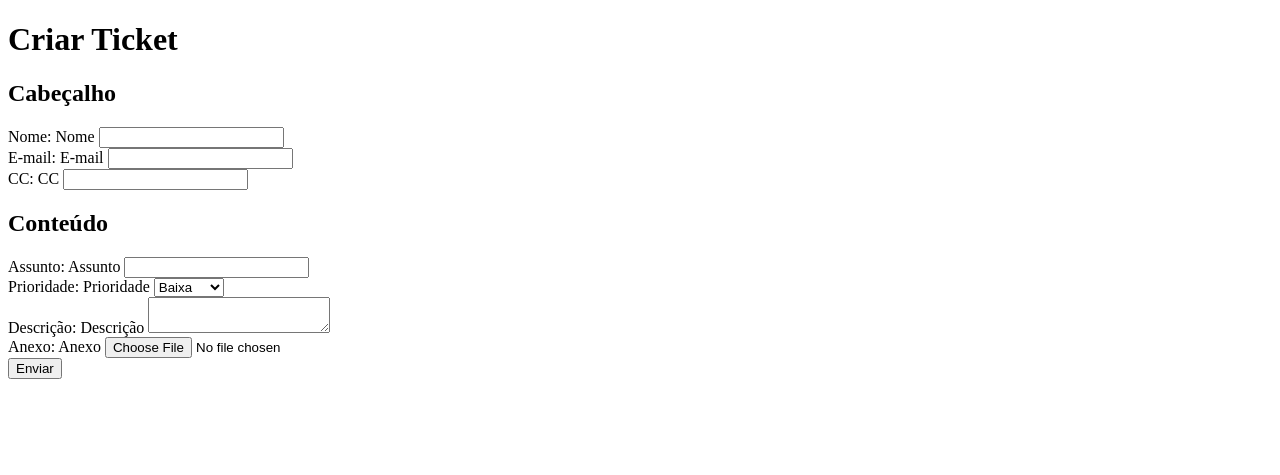
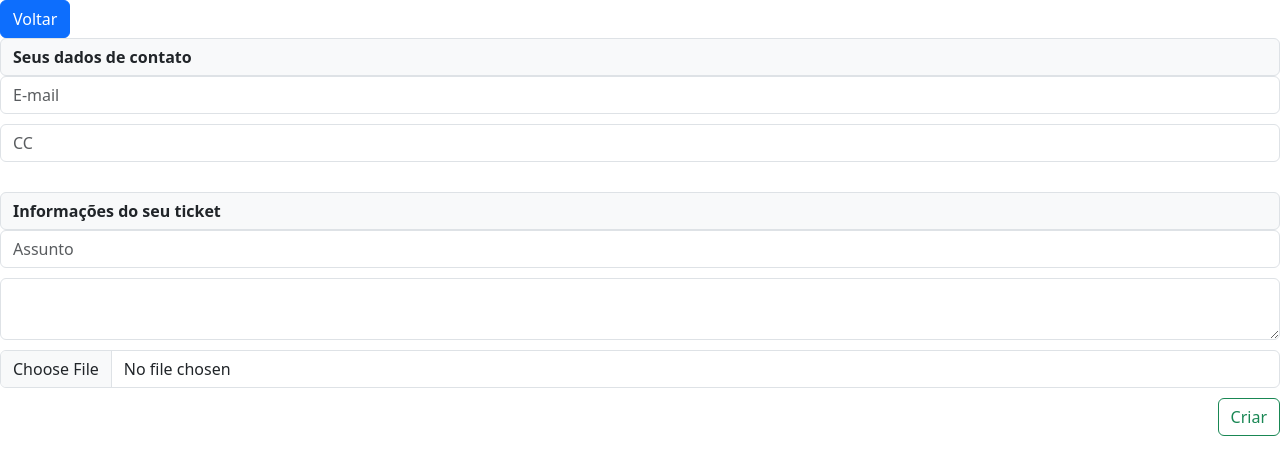
Before and after one commit to SuporteHiProjects/consulta_tickets, a Flask app: page /criar_ticket in a window 1280 px wide. Shown: the top 475 px of the page. Run offline with Flask 3, Linux system fonts and the light colour scheme; some libraries are stand-ins or nearby versions.

Commit message:
(William) Tela de criação de ticket + ajustes na visualização

```diff
--- a/forms.py
+++ b/forms.py
@@ -1,18 +1,10 @@
 from flask_wtf import FlaskForm
-from wtforms import StringField, TextAreaField, SelectField, FileField
+from wtforms import StringField, TextAreaField, SelectField, FileField, validators
 from wtforms.validators import DataRequired, Email
 
 class TicketForm(FlaskForm):
-    # Cabeçalho
-    nome = StringField('Nome', validators=[DataRequired()])
-    email = StringField('E-mail', validators=[DataRequired(), Email()])
-    cc = StringField('CC')
-
-    # Conteúdo
-    assunto = StringField('Assunto', validators=[DataRequired()])
-    prioridade = SelectField('Prioridade', choices=[('baixa', 'Baixa'), ('normal', 'Normal'), ('alta', 'Alta'), ('urgente', 'Urgente')])
-    descricao = TextAreaField('Descrição', validators=[DataRequired()])
-    anexo = FileField('Anexo')
-
-    # Botão
-    submit = StringField('Enviar')
+  email = StringField('E-mail', validators=[DataRequired(), Email()])
+  copyaddress = StringField('CC', validators=[validators.Optional()])
+  ticketTitle = StringField('Assunto', validators=[DataRequired()])
+  ticketContent = TextAreaField('Descrição', validators=[DataRequired()])
+  file = FileField('Anexo')
--- a/main.py
+++ b/main.py
@@ -2,7 +2,7 @@ from flask_wtf import FlaskForm
 from wtforms import StringField, TextAreaField, SelectField, FileField
 from wtforms.validators import DataRequired, Email
 from flask import Flask, make_response, request, render_template, redirect, url_for, flash
-from flask_wtf.csrf import CSRFProtect
+from werkzeug.utils import secure_filename
 import base64
 import os
 import requests
@@ -13,11 +13,12 @@ import app_data as function
 from forms import TicketForm
 
 app = Flask(__name__, static_url_path='/static')
+app.config['SECRET_KEY'] = '12345'
 
 url_inbox = "https://api.directtalk.com.br/1.5/ticket/"
 busca_ticket_email = "tickets?desc=true"
 ticket_detail = "tickets/"
-Authorization = "Basic ZHRzMTg2ZTIzYWNkLTBiZDYtNGE4YS1iNTFlLWNiOGIzMWExZmI2ZTpkdnZic2tobTZhdHd0OWVscGNzdg=="
+Authorization = os.environ['Authorization Inbox']
 
 @app.route('/')
 def index():
@@ -67,8 +68,11 @@ def ticket_details(ticket_id):
       description_html = ticket_details.get('description', '')
       ticket_details['description'] = description_html
       timestamp = ticket_details['deadline']
+      createDate = ticket_details['creationDate']
       fixSLA = function.fixTimezone(timestamp)
+      fixCreateDate = function.fixTimezone(createDate)
       ticket_details['deadline'] = fixSLA
+      ticket_details['creationDate'] = fixCreateDate
       comments_url = f"https://api.directtalk.com.br/1.5/ticket/tickets/{ticket_id}/comments/public"
       comments_response = requests.get(comments_url, headers=headers)
       if comments_response.status_code == 200:
@@ -90,23 +94,16 @@ def ticket_details(ticket_id):
 def responder_ticket(ticket_id):
     if request.method == 'POST':
         content = request.form['resposta']
-
-        # Requisição
         comment_data = {
             "id": ticket_id,
             "content": content,
             "DefaultCreatorId": "d4386622-e980-48a5-9170-870d4e81c58e"
         }
-
-        # URL para adicionar um comentário ao ticket
         add_comment_url = f"https://agent.directtalk.com.br/1.0/ticket/consumer/{ticket_id}/addcomment"
-
-        # Realizar POST
         headers = {
             'Content-Type': 'application/json',
             'Authorization': Authorization,
         }
-
         try:
             response = requests.post(add_comment_url, data=json.dumps(comment_data), headers=headers)
 
@@ -167,15 +164,13 @@ def adicionar_anexos(ticket_id):
 @app.route('/criar_ticket', methods=['POST', 'GET'])
 def criar_ticket():
     form = TicketForm()
-    if request.method == 'POST' and form.validate_on_submit():
-        nome = form.nome.data
-        email = form.email.data
-        cc = form.cc.data
-        assunto = form.assunto.data
-        prioridade = form.prioridade.data
-        descricao = form.descricao.data
-        anexo = form.anexo.data
-
+    if request.method == 'POST':
+      address = form.email.data
+      copyaddress = form.copyaddress.data
+      ticketTitle = form.ticketTitle.data
+      ticketContent = form.ticketContent.data
+      access_file = request.files['file']
+      print(access_file)
     return render_template('criar_ticket.html', form=form)
 
 
--- a/pyproject.toml
+++ b/pyproject.toml
@@ -13,6 +13,7 @@ requests = "^2.31.0"
 pytz = "^2023.3.post1"
 wtforms = "^3.1.0"
 flask-wtf = "^1.2.1"
+werkzeug = "^3.0.0"
 
 [tool.pyright]
 # https://github.com/microsoft/pyright/blob/main/docs/configuration.md
--- a/static/styles.css
+++ b/static/styles.css
@@ -318,3 +318,35 @@ td{
   display: none;
   text-align: -webkit-center;
 }
+
+#nav-tab{
+  width: auto;
+}
+
+#new_ticket_button{
+  margin: auto;
+}
+
+#nav-newTicket-tab{
+  margin-left: auto;
+}
+
+.first_container_datas {
+  display: flex;
+  flex-direction: column;
+}
+
+.first_container_datas .form-control, #textArea_content {
+  margin-bottom: 10px;
+}
+
+#textArea_content{
+  margin-top: 10px;
+}
+
+.second_container_datas {
+  display: flex;
+  flex-direction: column;
+  margin-bottom: 10px;
+  margin-top: 20px;
+}
--- a/templates/criar_ticket.html
+++ b/templates/criar_ticket.html
@@ -2,36 +2,29 @@
 <html>
 <head>
     <title>Criar Ticket</title>
+  <link rel="stylesheet" type="text/css" href="{{ url_for('static', filename='styles.css') }}">
+   <link href="https://cdn.jsdelivr.net/npm/bootstrap@5.3.2/dist/css/bootstrap.min.css" rel="stylesheet" integrity="sha384-T3c6CoIi6uLrA9TneNEoa7RxnatzjcDSCmG1MXxSR1GAsXEV/Dwwykc2MPK8M2HN" crossorigin="anonymous">
+  <script src="static/newTicket_scripts.js" defer></script>
+  <link rel="stylesheet" href="https://cdnjs.cloudflare.com/ajax/libs/font-awesome/6.4.0/css/all.min.css">
 </head>
 <body>
-    <h1>Criar Ticket</h1>
-    <form method="POST" enctype="multipart/form-data">
-        {{ form.hidden_tag() }}
-        <h2>Cabeçalho</h2>
-        <div>
-            Nome: {{ form.nome.label }} {{ form.nome() }}
-        </div>
-        <div>
-            E-mail: {{ form.email.label }} {{ form.email() }}
-        </div>
-        <div>
-            CC: {{ form.cc.label }} {{ form.cc() }}
-        </div>
+  <form method="POST" enctype="multipart/form-data">
+    <button onclick="javascript:history.back()" type="button" class="btn btn-primary">Voltar</button>
+    <div class="first_container_datas">
+      <span class="input-group-text" id="basic-addon1"><strong>Seus dados de contato</strong></span>
 
-        <h2>Conteúdo</h2>
-        <div>
-            Assunto: {{ form.assunto.label }} {{ form.assunto() }}
-        </div>
-        <div>
-            Prioridade: {{ form.prioridade.label }} {{ form.prioridade() }}
-        </div>
-        <div>
-            Descrição: {{ form.descricao.label }} {{ form.descricao() }}
-        </div>
-        <div>
-            Anexo: {{ form.anexo.label }} {{ form.anexo() }}
-        </div>
-        <button type="submit">Enviar</button>
-    </form>
+      <input type="text" class="form-control" name="email" placeholder="E-mail" aria-label="email" aria-describedby="basic-addon1">
+      <input type="text" class="form-control" name="copyaddress" placeholder="CC" aria-label="copyaddress" aria-describedby="basic-addon1">
+    </div>
+    <div class="second_container_datas">
+      <span class="input-group-text" id="basic-addon2"><strong>Informações do seu ticket</strong></span>
+      <input type="text" class="form-control" name="ticketTitle" placeholder="Assunto" aria-label="ticketTitle" aria-describedby="basic-addon2">
+      <textarea id="textArea_content" class="form-control" name="ticketContent" aria-label="ticketContent"></textarea>
+      <input type="file" class="form-control" name="file" id="inputGroupFile01">
+    </div>
+    <div class="modal-footer">
+      <button type="submit" class="btn btn-outline-success">Criar</button>
+    </div>
+  </form>
 </body>
 </html>
--- a/templates/tickets.html
+++ b/templates/tickets.html
@@ -5,6 +5,7 @@
     <link rel="stylesheet" type="text/css" href="{{ url_for('static', filename='styles.css') }}">
    <link href="https://cdn.jsdelivr.net/npm/bootstrap@5.3.2/dist/css/bootstrap.min.css" rel="stylesheet" integrity="sha384-T3c6CoIi6uLrA9TneNEoa7RxnatzjcDSCmG1MXxSR1GAsXEV/Dwwykc2MPK8M2HN" crossorigin="anonymous">
   <script src="static/scripts.js" defer></script>
+  <link rel="stylesheet" href="https://cdnjs.cloudflare.com/ajax/libs/font-awesome/6.4.0/css/all.min.css">
 </head>
 <body>
     <div class="ticket-details">
@@ -14,6 +15,9 @@
     <button class="nav-link" id="nav-waitingTickets-tab" data-bs-toggle="tab" data-bs-target="#nav-waitingTickets" type="button" role="tab" aria-controls="nav-waitingTickets" aria-selected="true">Aguardando Resposta <span id="waiting_count" class="badge text-bg-secondary"></span></button>
     <button class="nav-link" id="nav-openedTickets-tab" data-bs-toggle="tab" data-bs-target="#nav-openedTickets" type="button" role="tab" aria-controls="nav-openedTickets" aria-selected="false">Abertos</button>
     <button class="nav-link" id="nav-finished-tab" data-bs-toggle="tab" data-bs-target="#nav-finished" type="button" role="tab" aria-controls="nav-finished" aria-selected="false">Finalizados</button>
+    <button type="button" class="nav-link" onclick="createNewTicket()">
+      novo ticket
+    </button>
   </div>
 </nav>
 <div class="tab-content" id="nav-tabContent">
```
Also changed, not shown: static/scripts.js (+8 -0 lines), templates/ticket_details.html (+5 -2 lines), static/newTicket_scripts.js (added), 1 other file.
